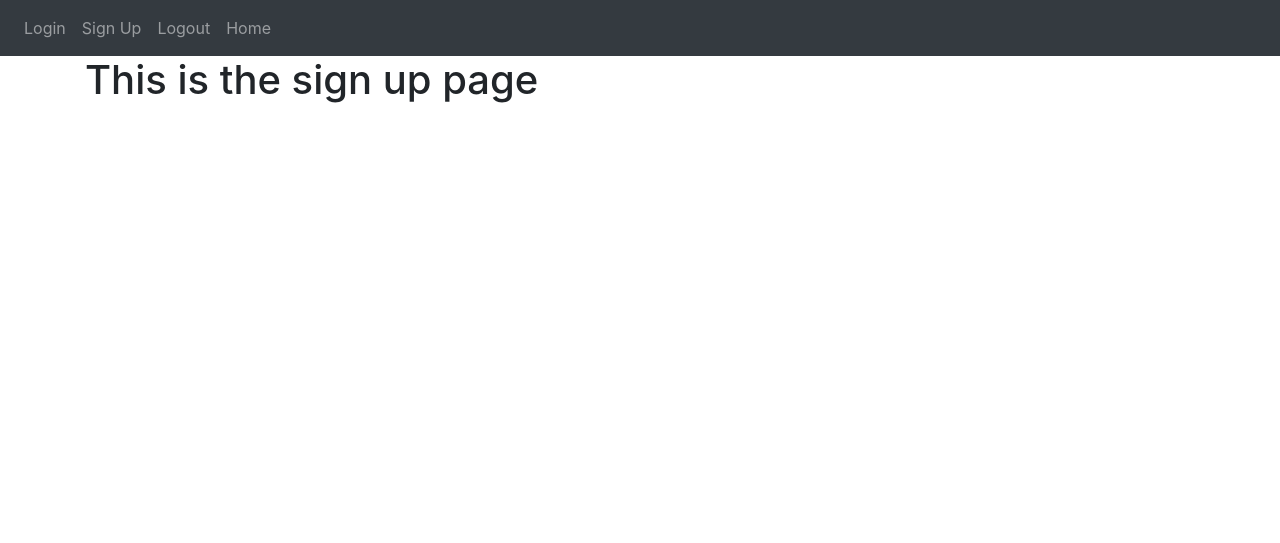
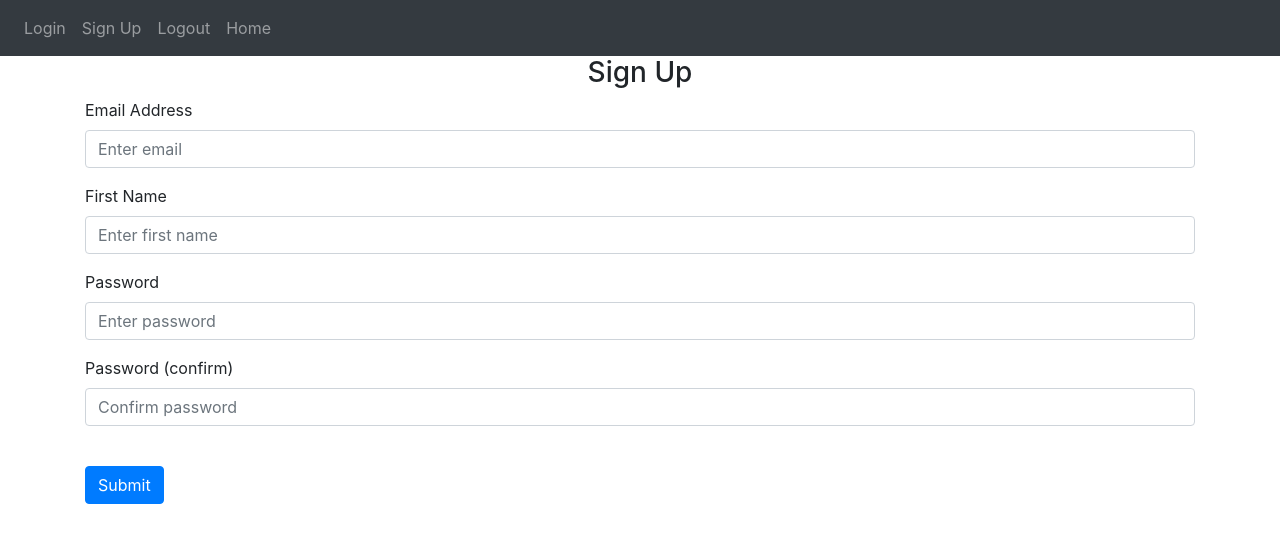
Before and after one commit to matheeshaw25/notes-app-flask, a Flask app: page /sign-up in a window 1280 px wide. Shown: the top 543 px of the page. Run offline with Flask 3, Linux system fonts and the light colour scheme; some libraries are stand-ins or nearby versions.

Commit message:
Completed login and sign up templates

```diff
--- a/website/templates/sign_up.html
+++ b/website/templates/sign_up.html
@@ -2,5 +2,53 @@
 <title>{% block title %}Sign Up{% endblock title %}</title>
 
 {% block content %}
-<h1>This is the sign up page</h1>
+<form method="POST">
+    <h3 align="center">Sign Up</h3>
+    <div class="form-group">
+        <label for="email">Email Address</label>
+        <input
+            type="email"
+            class="form-control"
+            id="email"
+            name="email"
+            placeholder="Enter email"
+        />
+    </div>
+
+    <div class="form-group">
+        <label for="firstName">First Name</label>
+        <input
+            type="text"
+            class="form-control"
+            id="firstName"
+            name="firstName"
+            placeholder="Enter first name"
+        />
+    </div>
+
+    <div class="form-group">
+        <label for="passsword1">Password</label>
+        <input
+            type="password"
+            class="form-control"
+            id="passsword1"
+            name="passsword1"
+            placeholder="Enter password"
+        />
+    </div>
+
+    <div class="form-group">
+        <label for="passsword2">Password (confirm)</label>
+        <input
+            type="password"
+            class="form-control"
+            id="passsword2"
+            name="passsword2"
+            placeholder="Confirm password"
+        />
+    </div>
+    <br/>
+    <button type="submit" class="btn btn-primary">Submit</button>
+
+</form>
 {% endblock %}
```
Also changed, not shown: website/templates/login.html (+28 -1 lines).
